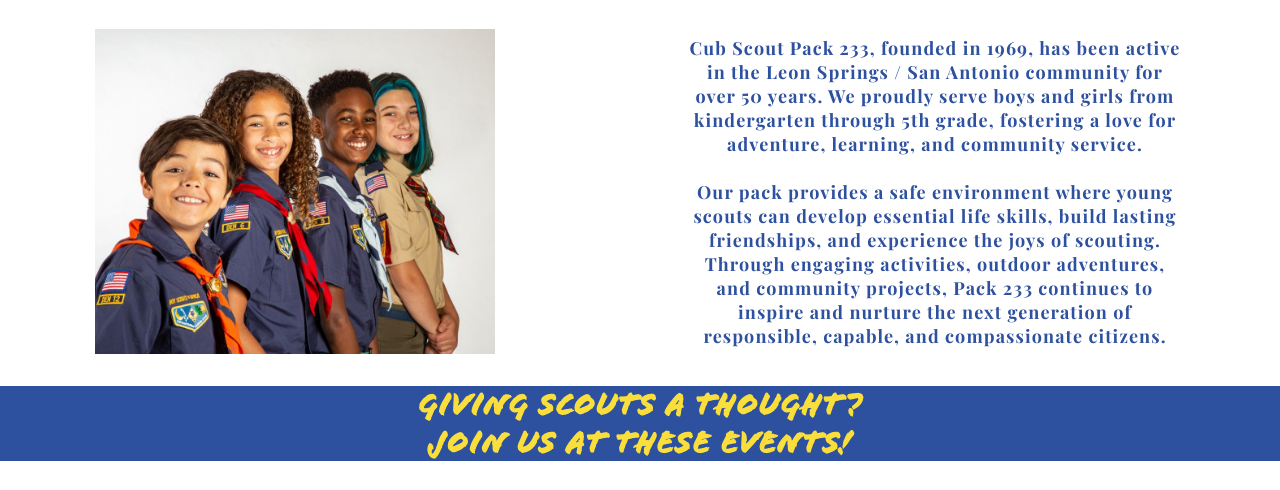
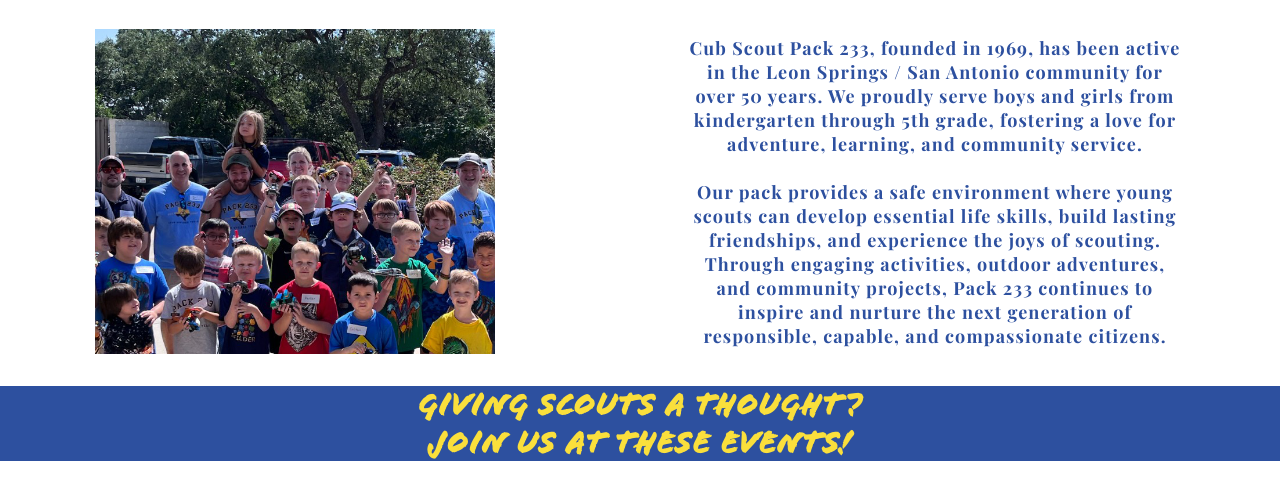
Before and after one commit to JamieGarcia123/cubscoutspack233, a plain HTML site: page index.html in a window 1280 px wide. Shown: the part 663-1153 px from the top of the page. Drawn offline with Linux system fonts and the light colour scheme; a script that the page names is missing.

Commit message:
new photo to homepage

```diff
--- a/styles.css
+++ b/styles.css
@@ -91,11 +91,11 @@
 background-size: cover;
 }
 .kidsBG{
-    background-image: url('./images/BSA_0546-edit-photo-CSBC.jpg');
-    background-position: center center;
-    background-repeat: no-repeat;
-    background-size: cover;
-    }
+background-image: url('./images/pack233.png');
+background-position: center center;
+background-repeat: no-repeat;
+background-size: cover;
+}
 .lionHeroBG{
 background-image: url('./images/ranks/Lion.jpg');
 background-position: center center;
```
Also changed, not shown: images/pack233.png (added).
